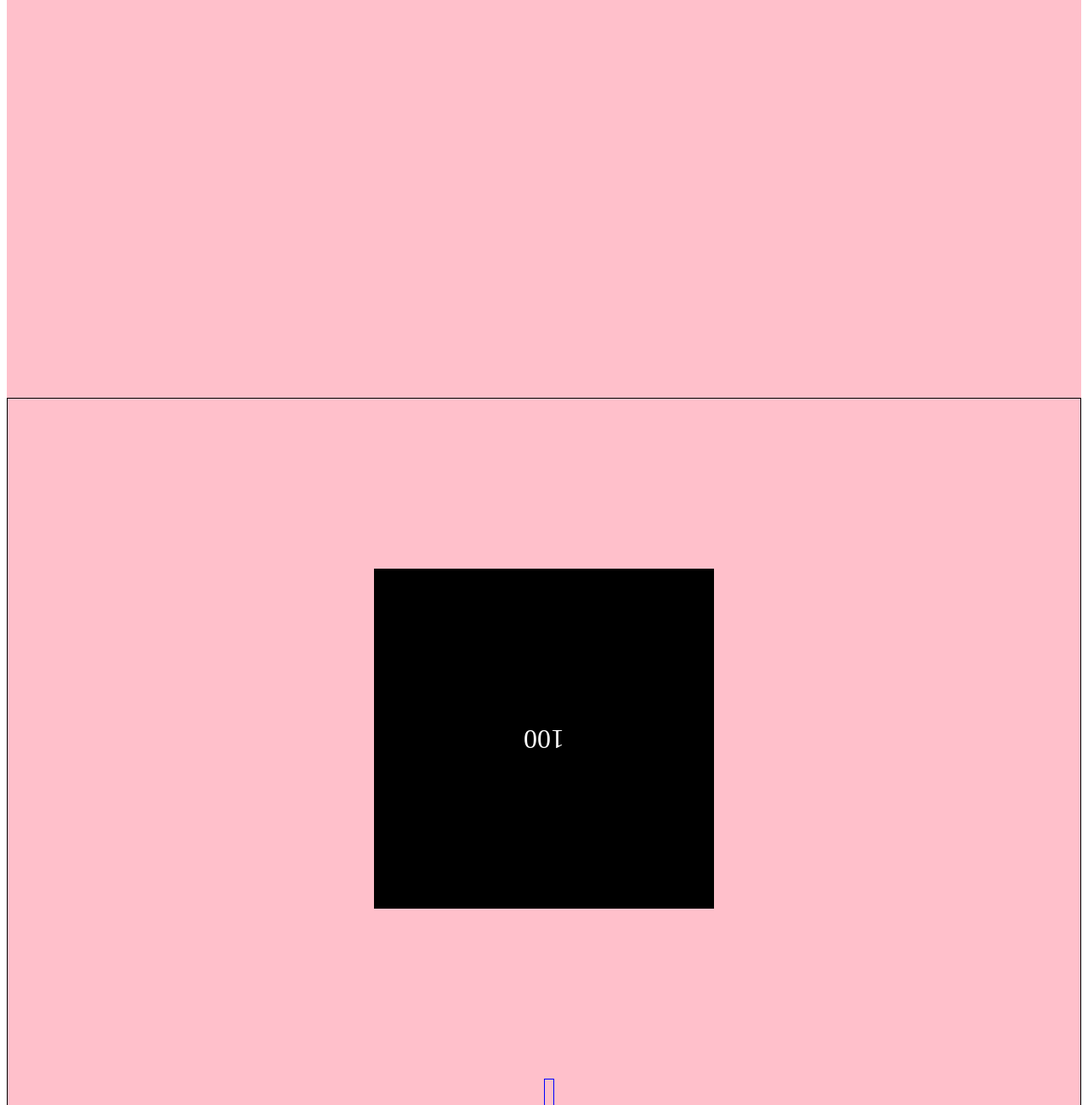
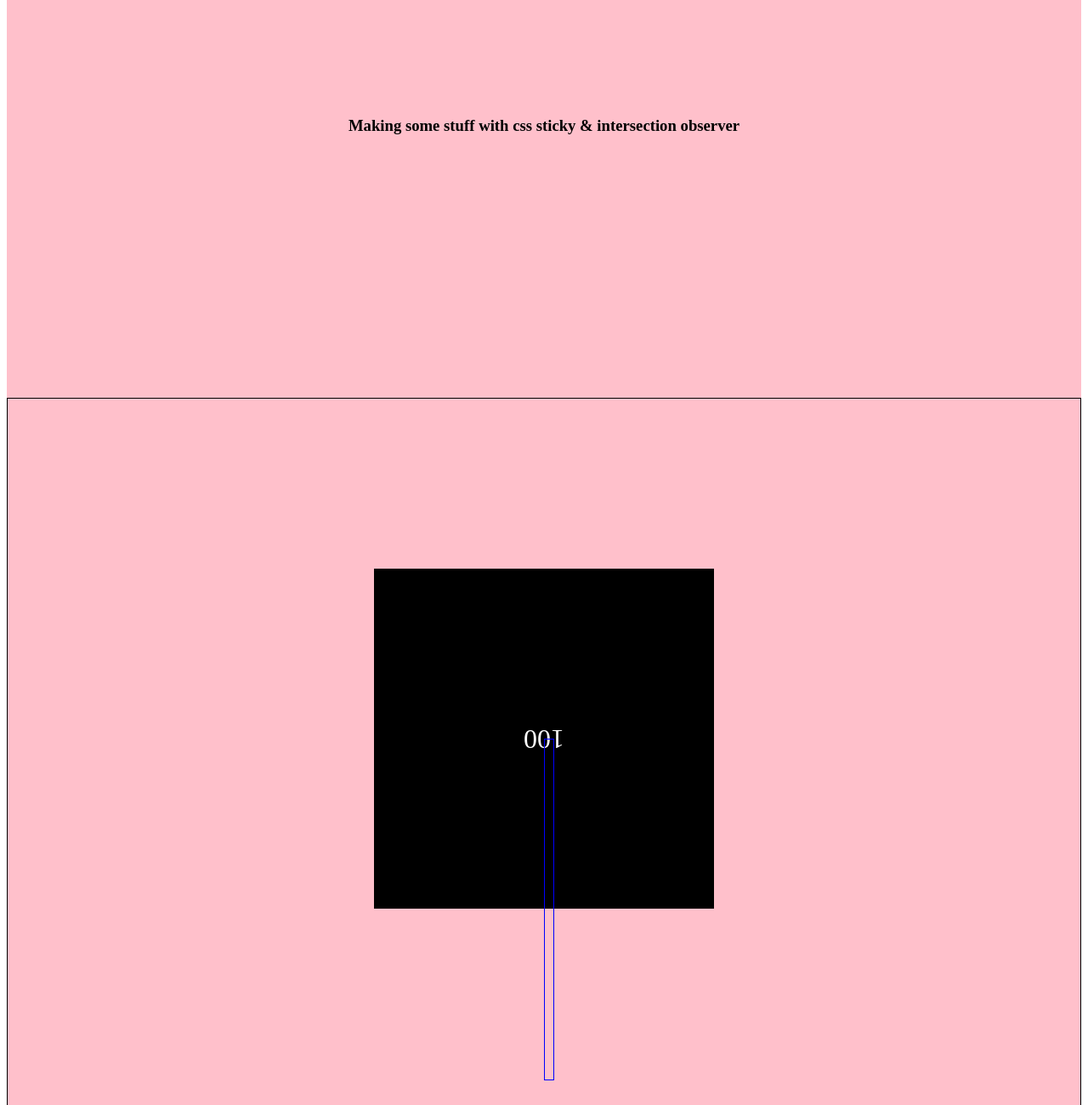
Before and after one commit to huntercaron/ContentBlocks, a Gatsby site: page /tweens in a window 1280 px wide. Shown: the part 180-1480 px from the top of the page at 85% size. Built offline with nearby package versions, Linux system fonts and the light colour scheme; Gatsby itself is replaced by a stand-in of ours.

Commit message:
sticky sentinel

```diff
--- a/src/pages/tweens.js
+++ b/src/pages/tweens.js
@@ -19,11 +19,20 @@ const Container = styled.div`
 const Header = styled.div`
   height: 80vh;
   width: 100%;
+  display: flex;
+  justify-content: center;
+  align-items: center;
 `;
 
+// transition-size (vh)
+
+// start-offset (+ margin-top) if it starts on page
+
 const ScrollSentinel = styled.div`
-	height: calc(100% - 100vh);
-  margin-top: 100vh;
+	height: 50vh;
+  margin-top: 50vh;
+  position: sticky;
+  top: 0;
 	width: 10px;
   margin-left: 50%;
 	border: 1px solid blue;
@@ -124,13 +133,14 @@ export default class App extends React.Component {
     const observer = new IntersectionObserver(entries => {
         entries.forEach(entry => {
           let progress = Math.floor(entry.intersectionRatio * 100);
-          this.setState({
-            progress
-          });
 
+          if (progress !== this.state.progress) {
+            this.setState({
+              progress
+            });
 
-
-          requestAnimationFrame(this.animateSquare);
+            requestAnimationFrame(this.animateSquare);
+          }
         });
       },
       { threshold: buildThresholdList(20), rootMargin: 0 + "px", root: null }
@@ -153,7 +163,9 @@ export default class App extends React.Component {
   render() {
     return (
       <Container>
-        <Header/>
+        <Header>
+          <h3>Making some stuff with css sticky &amp; intersection observer</h3>
+        </Header>
 
         <BlockContainer index={0} handleActiveChange={this.handleActiveChange}>
           <StickyWrapper>
```
